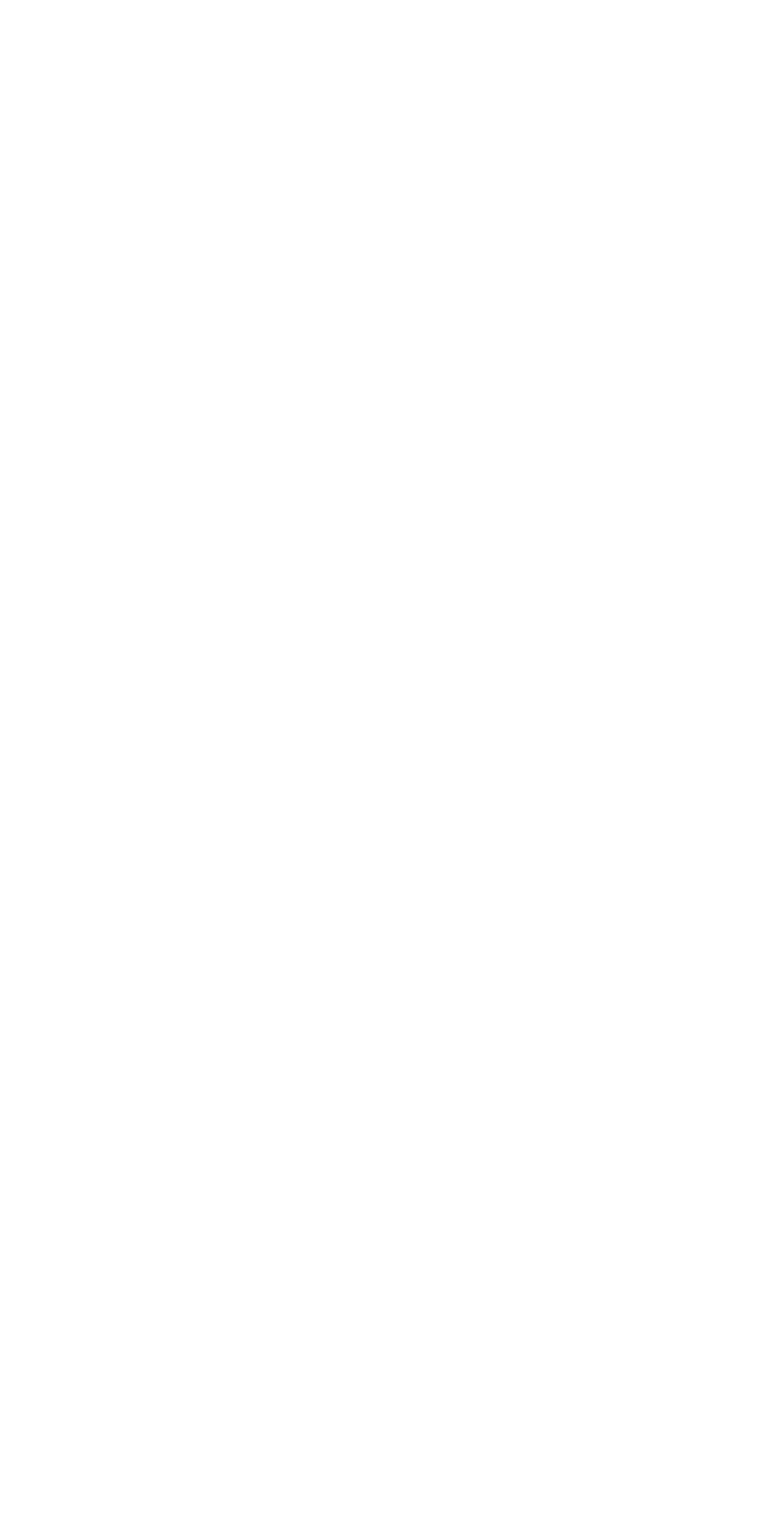
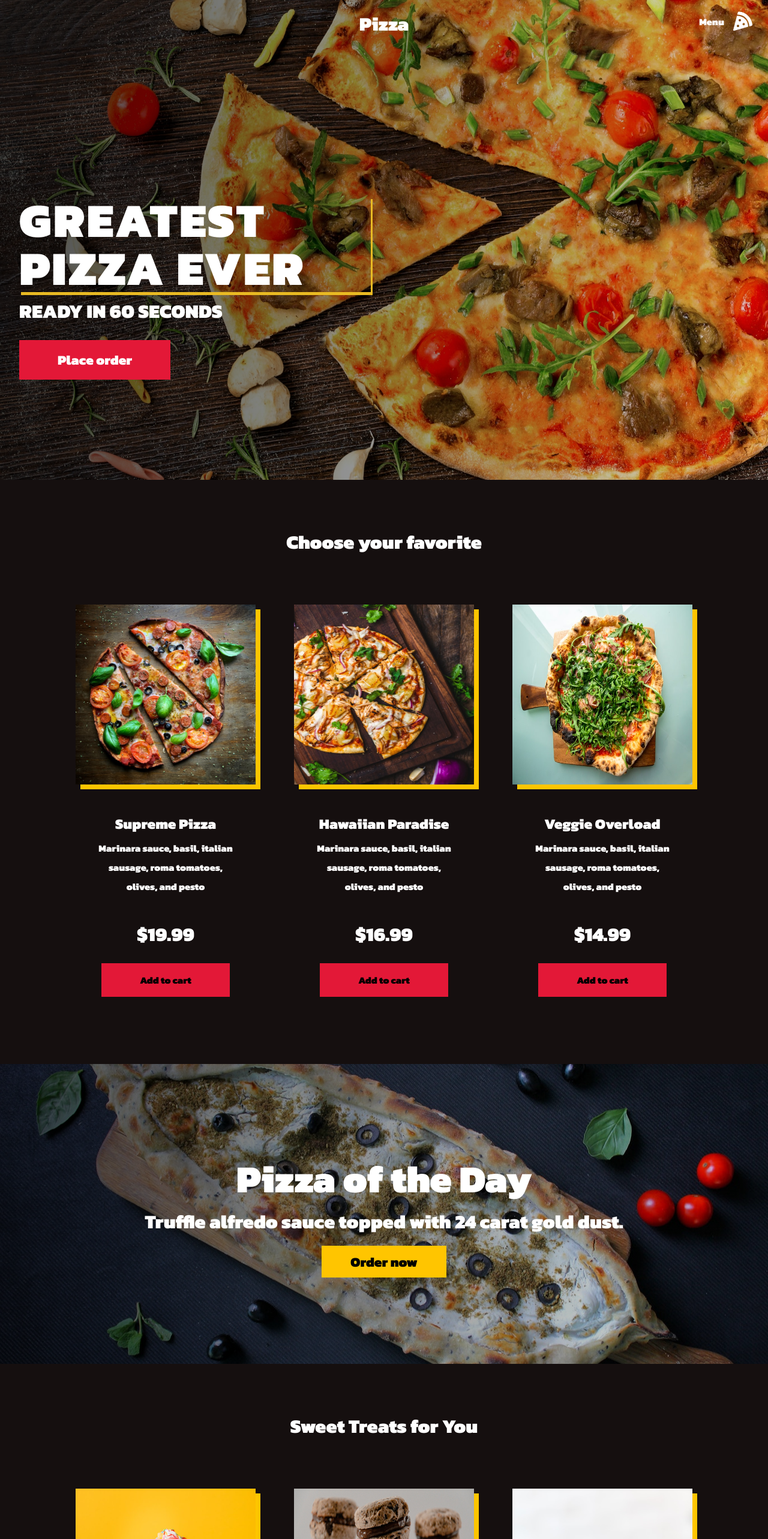
Before and after one commit to bohdanmoroziuk/restaurant-pizza-website, a React (Create React App) app: page / in a window 1280 px wide. Shown: the top 2566 px of the page at 60% size. Before the commit the page ends 800 px from the top, so only its background shows below. Built offline with nearby package versions, Linux system fonts and the light colour scheme.

Commit message:
feat: display homepage

```diff
--- a/src/App.tsx
+++ b/src/App.tsx
@@ -1,7 +1,20 @@
 import { FC } from 'react';
+import GlobalStyle from 'GlobalStyle';
+import Hero from 'components/Hero';
+import Products from 'components/Products';
+import Feature from 'components/Feature';
+import Footer from 'components/Footer';
+import { products1, products2 } from 'mocks/products';
 
 const App: FC = () => (
-  <div className="app"></div>
+  <>
+    <GlobalStyle />
+    <Hero />
+    <Products title="Choose your favorite" products={products1} />
+    <Feature />
+    <Products title="Sweet Treats for You" products={products2} />
+    <Footer />
+  </>
 );
 
 export default App;
```
